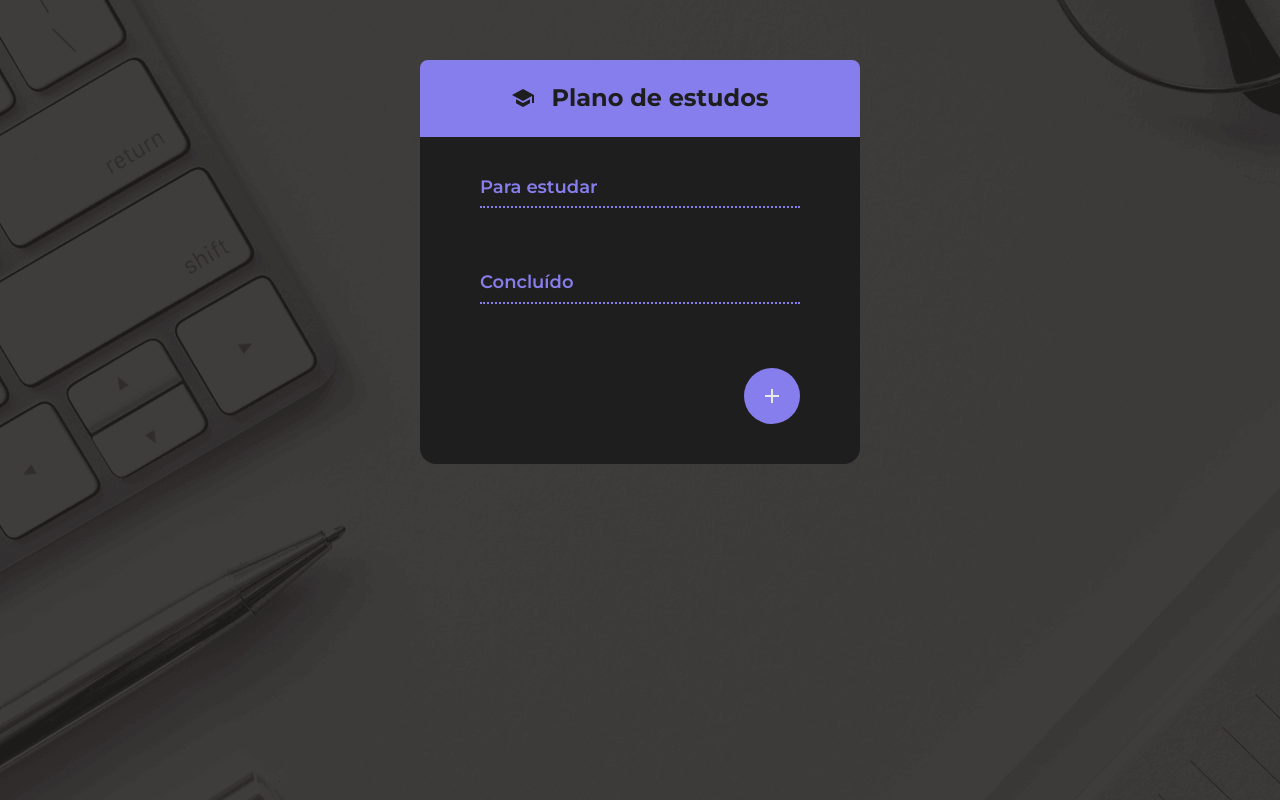
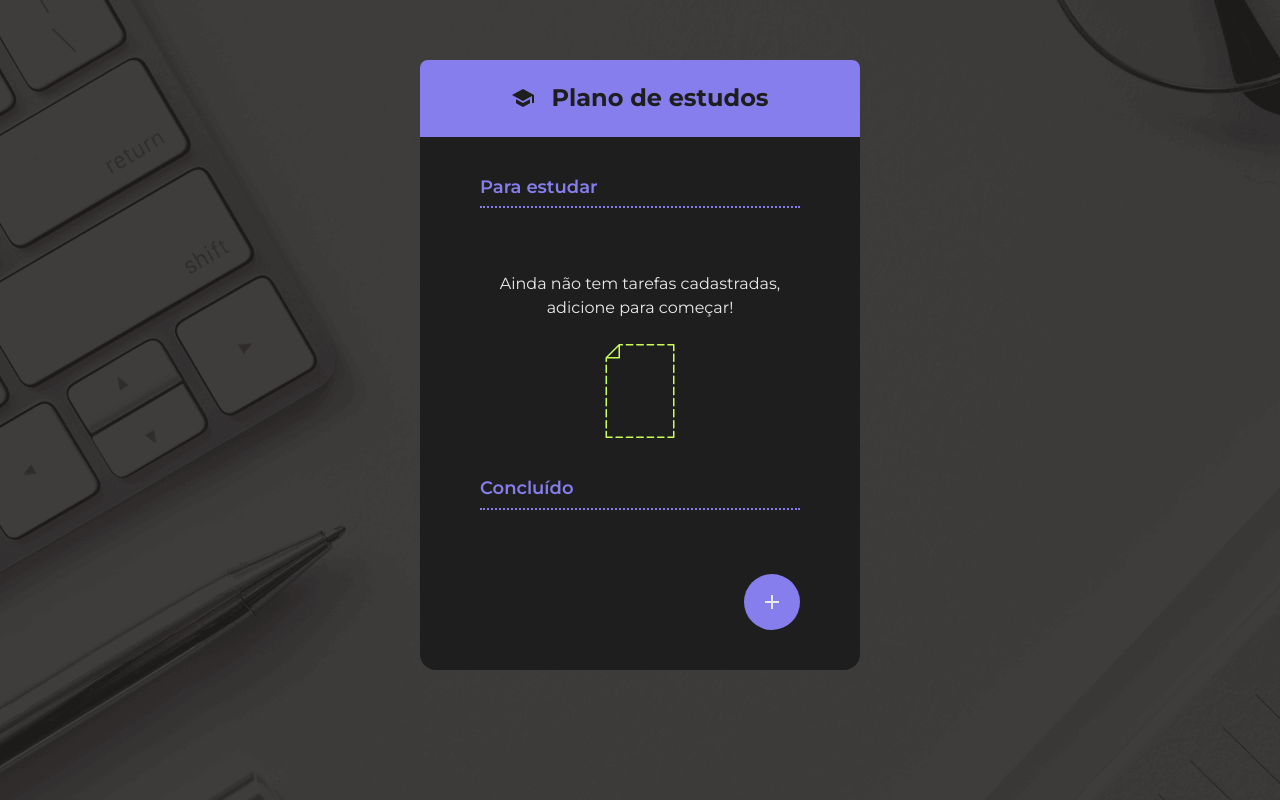
Before and after one commit to robertvieiraa/react-todo-list, a React (Vite) app: page / in a window 1280 px wide. Built offline with nearby package versions, Linux system fonts and the light colour scheme.

Commit message:
Adicionei empty state

```diff
--- a/src/App.jsx
+++ b/src/App.jsx
@@ -10,6 +10,7 @@ import { IconPlus, IconSchool } from "./components/icons"
 import { TodoForm } from "./components/TodoForm"
 import TodoContext from "./components/TodoProvider/TodoContext.js"
 import { TodoGroup } from "./components/TodoGroup"
+import { EmptyState } from "./components/EmptyState/index.jsx"
 
 function App() {
   const { todos, addTodo, showDialog, openFormTodoDialog, closeFormTodoDialog, selectedTodo, editTodo } = use(TodoContext)
@@ -36,6 +37,7 @@ function App() {
             heading="Para estudar"
             items={todos.filter(t => !t.completed)}
           />
+          {todos.length == 0 && <EmptyState />}
           <TodoGroup
             heading="Concluído"
             items={todos.filter(t => t.completed)}
--- /dev/null
+++ b/src/components/EmptyState/empty-state.style.css
@@ -0,0 +1,16 @@
+.empty-state {
+  display: flex;
+  flex-direction: column;
+  align-items: center;
+  justify-content: center;
+  margin-bottom: 40px;
+  gap: 24px;
+}
+
+.empty-state p {
+  margin: 0px;
+  color: #EAEAEA;
+  text-align: center;
+  font-size: 16px;
+  line-height: 150%;
+}
--- /dev/null
+++ b/src/components/EmptyState/index.jsx
@@ -0,0 +1,10 @@
+import "./empty-state.style.css"
+
+export function EmptyState() {
+  return (
+    <section className="empty-state">
+      <p>Ainda não tem tarefas cadastradas, adicione para começar!</p>
+    <img src="/empty.png" alt="" />
+    </section>
+  )
+}
```
Also changed, not shown: public/empty.png (added).
